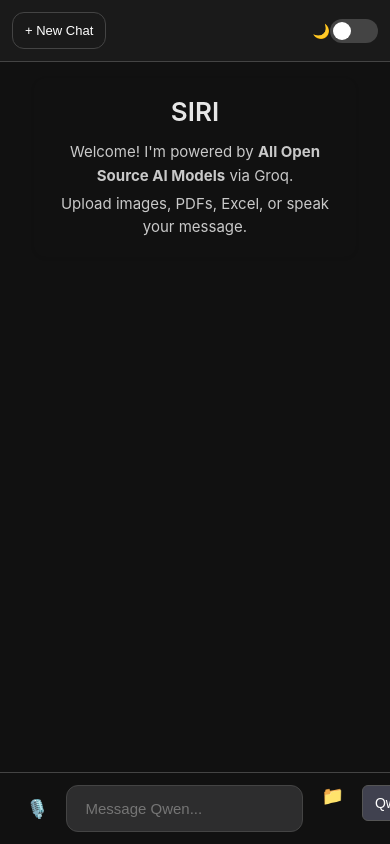
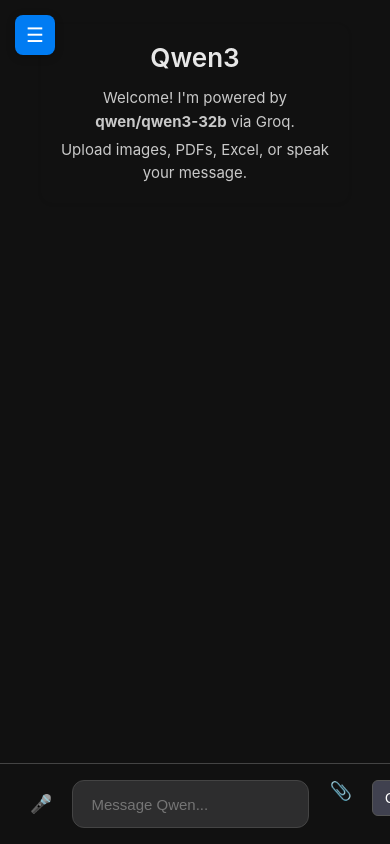
Before and after one commit to vikki42/qwen-chat, a plain HTML site: page index.html in a window 390 px wide. Drawn offline with Linux system fonts and the light colour scheme.

Commit message:
Update index.html

```diff
--- a/index.html
+++ b/index.html
@@ -2,7 +2,7 @@
 <html lang="en">
 <head>
   <meta charset="UTF-8" />
-  <meta name="viewport" content="width=device-width, initial-scale=1.0, viewport-fit=cover"/>
+  <meta name="viewport" content="width=device-width, initial-scale=1.0, user-scalable=no, viewport-fit=cover"/>
   <title>Qwen Chat</title>
   <style>
     * {
@@ -40,6 +40,7 @@
       height: 100vh;
       display: flex;
       overflow: hidden;
+      position: relative;
     }
 
     /* Sidebar */
@@ -51,8 +52,24 @@
       flex-direction: column;
       gap: 16px;
       border-right: 1px solid var(--border);
-      transition: width 0.3s ease;
+      transition: transform 0.3s ease;
       overflow-y: auto;
+      z-index: 20;
+    }
+
+    /* Mobile: Hide sidebar */
+    @media (max-width: 768px) {
+      .sidebar {
+        position: absolute;
+        top: 0;
+        left: 0;
+        height: 100%;
+        transform: translateX(-100%);
+        border-right: 1px solid var(--border);
+      }
+      .sidebar.open {
+        transform: translateX(0);
+      }
     }
 
     .new-chat-btn {
@@ -115,10 +132,10 @@
       top: 50%;
       transform: translateY(-50%);
       color: #aaa;
-      font-size: 14px;
+      font-size: 16px;
       opacity: 0;
-      width: 20px;
-      height: 20px;
+      width: 24px;
+      height: 24px;
       display: flex;
       align-items: center;
       justify-content: center;
@@ -195,6 +212,7 @@
       flex-direction: column;
       overflow: hidden;
       background: var(--bg);
+      z-index: 10;
     }
 
     #chat-box {
@@ -386,80 +404,59 @@
       opacity: 1;
     }
 
-    /* Mobile Responsive */
+    /* Mobile Toggle Button */
+    .toggle-btn {
+      display: none;
+      position: fixed;
+      top: 15px;
+      left: 15px;
+      z-index: 30;
+      background: var(--accent);
+      color: white;
+      width: 40px;
+      height: 40px;
+      border-radius: 8px;
+      display: flex;
+      align-items: center;
+      justify-content: center;
+      font-size: 20px;
+      box-shadow: 0 2px 10px rgba(0, 0, 0, 0.2);
+      cursor: pointer;
+    }
+
     @media (max-width: 768px) {
-      .app {
-        flex-direction: column;
-      }
-      .sidebar {
-        width: 100%;
-        height: auto;
-        max-height: 100px;
-        padding: 12px;
-        flex-direction: row;
-        gap: 10px;
-        overflow-x: auto;
-        white-space: nowrap;
-        border-right: none;
-        border-bottom: 1px solid var(--border);
-      }
-      .new-chat-btn {
-        font-size: 13px;
-        padding: 10px 12px;
-      }
-      .theme-toggle {
-        order: 2;
-        margin-left: auto;
-      }
-      .conversation-list {
-        display: none;
-      }
-      #chat-box {
-        padding: 16px;
-        gap: 12px;
-      }
-      .message {
-        max-width: 90%;
-      }
-      .input-container {
-        position: sticky;
-        bottom: 0;
-        background: var(--bg);
-        z-index: 10;
-        gap: 8px;
-        padding: 12px 16px;
-      }
-      #user-input {
-        font-size: 15px;
-        min-height: 44px;
-      }
-      button {
-        padding: 12px 16px;
-      }
-      .model-select select {
-        font-size: 13px;
-        padding: 6px 8px;
+      .toggle-btn {
+        display: flex;
       }
     }
 
-    @supports (-webkit-touch-callout: none) {
-      body {
-        min-height: 100vh;
-        height: -webkit-fill-available;
-      }
-      .app {
-        height: -webkit-fill-available;
-      }
-      .chat-container {
-        height: 100%;
+    /* Overlay when sidebar is open */
+    .overlay {
+      display: none;
+      position: fixed;
+      top: 0;
+      left: 0;
+      width: 100%;
+      height: 100%;
+      background: rgba(0, 0, 0, 0.5);
+      z-index: 15;
+      backdrop-filter: blur(2px);
+    }
+
+    @media (max-width: 768px) {
+      .overlay.open {
+        display: block;
       }
     }
   </style>
 </head>
 <body>
   <div class="app">
+    <!-- Toggle Button (Mobile Only) -->
+    <button class="toggle-btn" id="toggle-sidebar">☰</button>
+
     <!-- Sidebar -->
-    <div class="sidebar">
+    <div class="sidebar" id="sidebar">
       <button class="new-chat-btn">+ New Chat</button>
       <div class="conversation-list">
         <!-- Conversations will appear here -->
@@ -473,22 +470,25 @@
       </div>
     </div>
 
+    <!-- Overlay -->
+    <div class="overlay" id="overlay"></div>
+
     <!-- Main Chat -->
     <div class="chat-container">
       <div id="chat-box">
         <div class="message welcome">
-          <h2>SIRI</h2>
-          <p>Welcome! I'm powered by <strong>All Open Source AI Models</strong> via Groq.</p>
+          <h2>Qwen3</h2>
+          <p>Welcome! I'm powered by <strong>qwen/qwen3-32b</strong> via Groq.</p>
           <p>Upload images, PDFs, Excel, or speak your message.</p>
         </div>
       </div>
 
       <!-- Input Area -->
       <div class="input-container">
-        <button id="mic-btn" title="Voice Input">🎙️</button>
+        <button id="mic-btn" title="Voice Input">🎤</button>
         <input type="text" id="user-input" placeholder="Message Qwen..." />
         <div class="file-upload">
-          <label for="file-input" class="upload-btn">📁</label>
+          <label for="file-input" class="upload-btn">📎</label>
           <input type="file" id="file-input" accept="image/*,.txt,.pdf,.xlsx,.xls" style="display: none;" />
         </div>
         <div class="model-select">
@@ -531,6 +531,24 @@
     const toast = document.getElementById("toast");
     const darkModeToggle = document.getElementById("dark-mode-toggle");
     const conversationList = document.querySelector(".conversation-list");
+    const toggleBtn = document.getElementById("toggle-sidebar");
+    const sidebar = document.getElementById("sidebar");
+    const overlay = document.getElementById("overlay");
+
+    // Detect mobile
+    const isMobile = /Android|iPhone|iPad|iPod|BlackBerry|IEMobile|Opera Mini/i.test(navigator.userAgent);
+
+    // Toggle sidebar on mobile
+    function toggleSidebar() {
+      if (isMobile) {
+        sidebar.classList.toggle("open");
+        overlay.classList.toggle("open");
+        toggleBtn.textContent = sidebar.classList.contains("open") ? "✕" : "☰";
+      }
+    }
+
+    toggleBtn.addEventListener("click", toggleSidebar);
+    overlay.addEventListener("click", toggleSidebar);
 
     // Chat State
     let messages = [];
@@ -576,12 +594,10 @@
         item.className = `conversation-item ${chat.id === activeChatId ? "active" : ""}`;
         item.dataset.id = chat.id;
 
-        // Truncate title
         const span = document.createElement("span");
         span.textContent = chat.title;
         item.appendChild(span);
 
-        // Delete button
         const deleteBtn = document.createElement("span");
         deleteBtn.className = "delete-btn";
         deleteBtn.textContent = "×";
@@ -591,7 +607,6 @@
           if (confirm("Delete this conversation?")) {
             delete conversations[chat.id];
             if (activeChatId === chat.id) {
-              // Start new chat
               messages = [];
               welcomeRemoved = false;
               activeChatId = null;
@@ -612,6 +627,9 @@
         item.appendChild(deleteBtn);
         item.onclick = () => {
           loadConversation(chat.id);
+          if (isMobile) {
+            toggleSidebar(); // Close sidebar after selecting
+          }
         };
 
         conversationList.appendChild(item);
@@ -641,12 +659,10 @@
 
     // New Chat
     newChatBtn.addEventListener("click", () => {
-      // Save current chat before clearing
       if (messages.length > 0) {
         saveCurrentChat();
       }
 
-      // Start fresh
       messages = [];
       welcomeRemoved = false;
       activeChatId = null;
@@ -676,7 +692,7 @@
       }
     });
 
-    // 🎙️ Voice Recognition
+    // 🎤 Voice Recognition
     let recognizing = false;
     const SpeechRecognition = window.SpeechRecognition || window.webkitSpeechRecognition;
     const recognition = SpeechRecognition ? new SpeechRecognition() : null;
@@ -688,19 +704,19 @@
       recognition.onresult = (event) => {
         const transcript = event.results[0][0].transcript;
         userInput.value = transcript;
-        micBtn.textContent = "🎙️";
+        micBtn.textContent = "🎤";
         recognizing = false;
       };
 
       recognition.onerror = () => {
-        micBtn.textContent = "🎙️";
+        micBtn.textContent = "🎤";
         recognizing = false;
       };
 
       micBtn.addEventListener("click", () => {
         if (recognizing) {
           recognition.stop();
-          micBtn.textContent = "🎙️";
+          micBtn.textContent = "🎤";
           recognizing = false;
         } else {
           recognition.start();
@@ -712,7 +728,7 @@
       micBtn.style.display = "none";
     }
 
-    // 📁 File Upload Handler
+    // 📎 File Upload Handler
     fileInput.addEventListener("change", (e) => {
       const file = e.target.files[0];
       if (!file) return;
@@ -854,9 +870,9 @@
             });
         }
 
-        // 📁 Other
+        // 📎 Other
         else {
-          addMessageToUI("user", "You", `📁 ${file.name}`);
+          addMessageToUI("user", "You", `📎 ${file.name}`);
           messages.push({
             role: "user",
             content: `File uploaded: ${file.name}`
```
